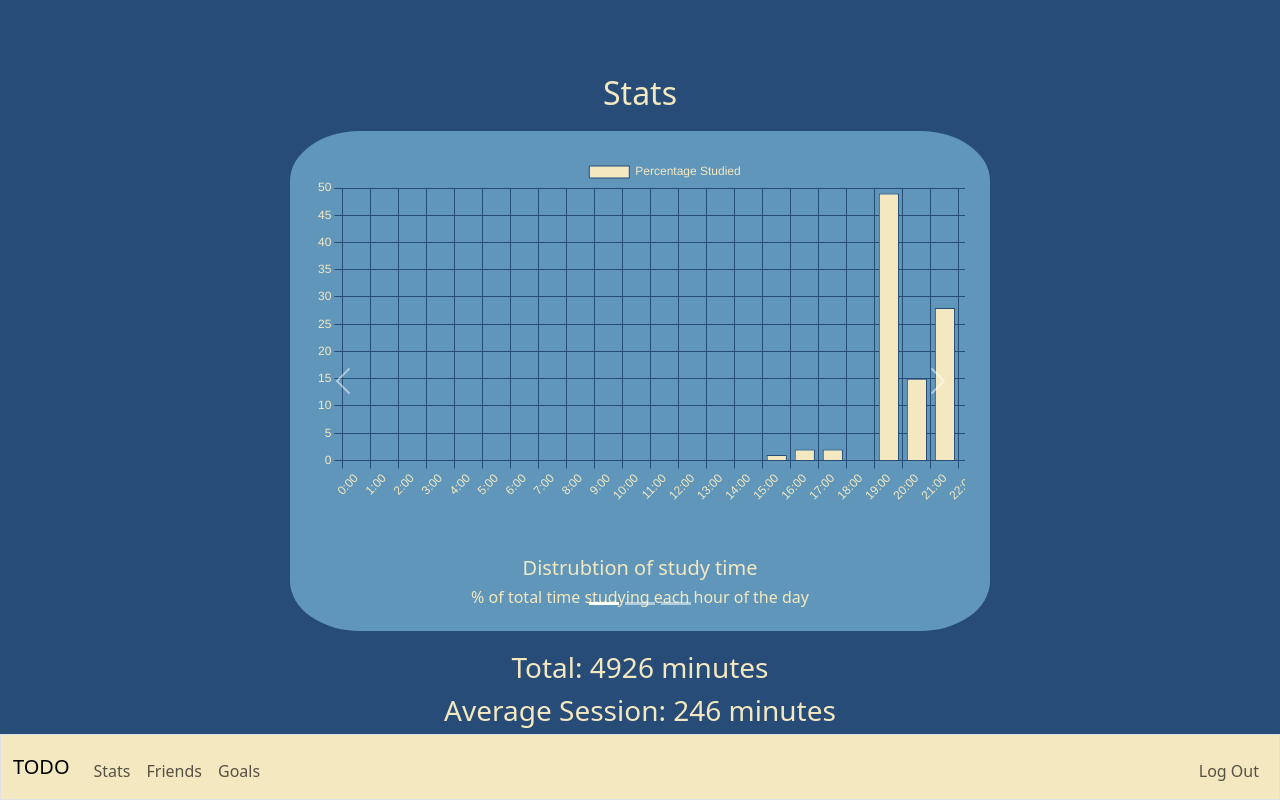
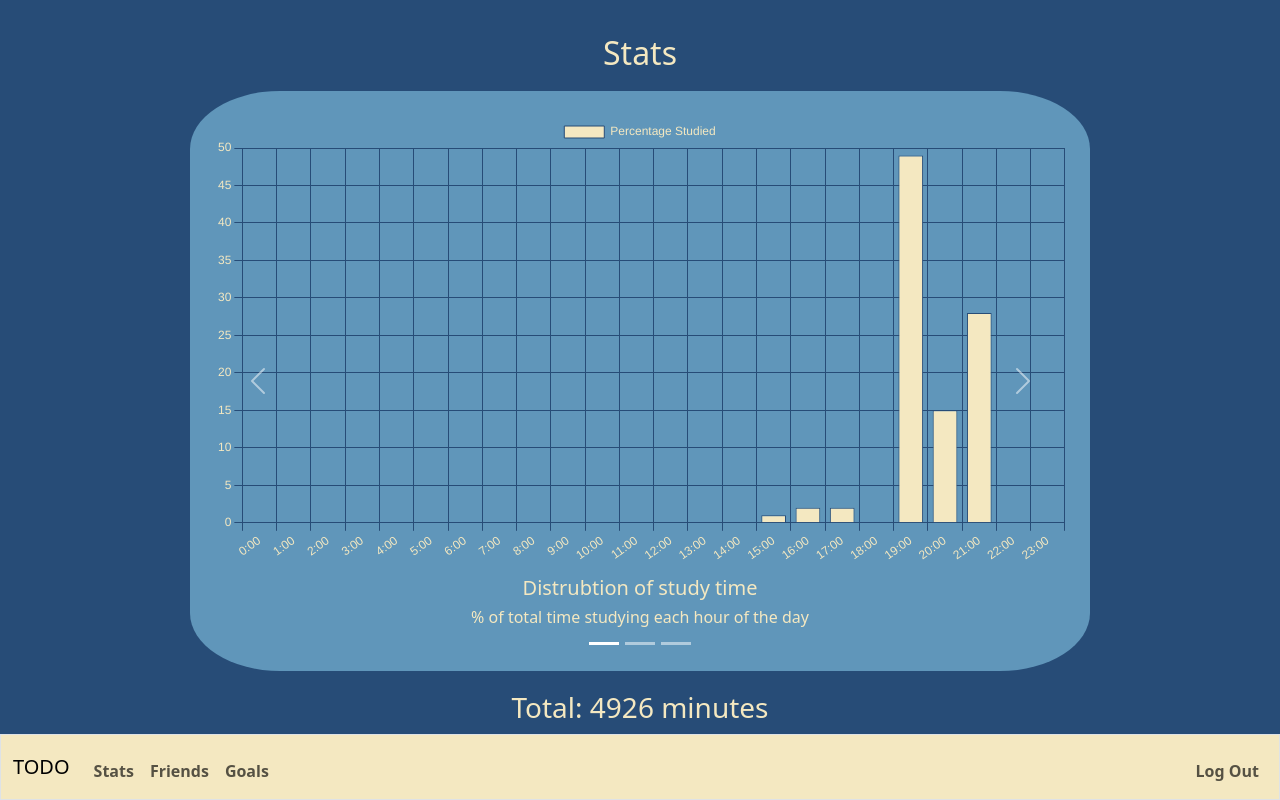
Before and after one commit to Gabriel-Whittaker/Study-Timer, a Flask app: page /stats in a window 1280 px wide. Run offline with Flask 3, Linux system fonts and the light colour scheme; a user stored in the database is signed in; data comes from the database, SQL or seed files in the repository; both versions use the stored data as it was after the commit.

Commit message:
frontend stats and buttons

```diff
--- a/timer/static/friends.js
+++ b/timer/static/friends.js
@@ -17,7 +17,8 @@ async function getfriendsinvites()
         form.appendChild(input);
         const button = document.createElement('button');
         button.type ='submit';
-        button.innerText = 'Submit';
+        button.className = 'butoff'
+        button.innerText = 'Accept';
         form.appendChild(button);
         li.appendChild(form);
 
--- a/timer/static/goals.js
+++ b/timer/static/goals.js
@@ -62,6 +62,7 @@ document.addEventListener('DOMContentLoaded', function () {
                             users.innerText += ",";
                         }
                     users.innerText += ` ${user[0]}`;
+                    x += 1;
                 });
             }
     }
@@ -136,6 +137,7 @@ document.addEventListener('DOMContentLoaded', function () {
             form.appendChild(input);
             const button = document.createElement('button');
             button.type = 'submit';
+            button.className = 'butoff'
             button.innerText = 'Accept Invite';
             form.appendChild(button);
             cardbody.appendChild(form);
--- a/timer/static/stats.js
+++ b/timer/static/stats.js
@@ -21,7 +21,14 @@ document.addEventListener('DOMContentLoaded', function () {
                     y: {
                         beginAtZero: true
                     }
+
+                },
+                layout: {
+                    padding:{
+                        right: 50,
+                    }
                 }
+
             }
         });
     }
--- a/timer/static/styles.css
+++ b/timer/static/styles.css
@@ -80,10 +80,7 @@ form
      --bs-body-bg: #f4e8c1;
 }
 
-li
-{
-    color: #331e38;
-}
+
 
 input{
     background-color: #f4e8c1;
@@ -134,3 +131,20 @@ select
     background-color: #f4e8c1;
 
 }
+
+.butoff
+{
+    background-color: #f4e8c1;
+}
+
+.greytext
+{
+    color: rgb(77, 86, 94);
+}
+
+
+li {
+    font-size: 1rem;
+    font-weight: 600;
+    color: rgb(77, 86, 94);
+}
--- a/timer/templates/login.html
+++ b/timer/templates/login.html
@@ -16,7 +16,7 @@
         <div class="mb-3">
             <input class="form-control mx-auto w-auto" name="password" placeholder="Password" type="password">
         </div>
-        <button class="btn btn-primary" type="submit">Log In</button>
+        <button class="btn btn-primary" type="submit" style="background-color: #6096BA; color: #f4e8c1">Log In</button>
     </form>
 
 </div>
--- a/timer/templates/register.html
+++ b/timer/templates/register.html
@@ -19,7 +19,7 @@
         <div class="mb-3">
             <input class="form-control mx-auto w-auto" type="password" name="confirmpassword" placeholder="Confirm Password" required>
         </div>
-        <button class="btn btn-primary" type="submit">Log In</button>
+        <button class="btn btn-primary" type="submit" style="background-color: #6096BA; color: #f4e8c1">Log In</button>
     </form>
 
 </div>
--- a/timer/templates/stats.html
+++ b/timer/templates/stats.html
@@ -7,7 +7,7 @@
   <h2 style="text-align: center;">Stats</h2>
 
 <!-- <div class = "d-flex justify-content-center"> -->
-<div id="carouselExampleCaptions" class="carousel slide" data-bs-ride="carousel" style="background-color: #6096BA; border-radius: 10%; padding: 25px; width: 700px; height: 500px;">
+<div id="carouselExampleCaptions" class="carousel slide" data-bs-ride="carousel" style="background-color: #6096BA; border-radius: 10%; padding: 25px; width: 900px; height: 580px;">
   <div class="carousel-indicators">
     <button type="button" data-bs-target="#carouselExampleCaptions" data-bs-slide-to="0" class="active" aria-current="true" aria-label="Slide 1"></button>
     <button type="button" data-bs-target="#carouselExampleCaptions" data-bs-slide-to="1" aria-label="Slide 2"></button>
@@ -15,7 +15,7 @@
   </div>
   <div class="carousel-inner">
     <div class="carousel-item active">
-    <div style="width: 700px; height: 500px;" class="d-none d-md-block">
+    <div style="width: 900px; height: 560px;" class="d-none d-md-block">
         <canvas id="hourlychart"></canvas>
     </div>
       <div class="carousel-caption d-none d-md-block">
@@ -24,7 +24,7 @@
       </div>
     </div>
     <div class="carousel-item">
-    <div style="width: 700px; height: 500px;">
+    <div style="width: 900px; height: 560px;">
         <canvas id="monthchart" ></canvas>
     </div>
       <div class="carousel-caption d-none d-md-block">
@@ -33,7 +33,7 @@
       </div>
     </div>
     <div class="carousel-item">
-    <div style="width: 700px; height: 500px;">
+    <div style="width: 900px; height: 560px;">
         <canvas id="yearchart"></canvas>
     </div>
       <div class="carousel-caption d-none d-md-block">
```
Also changed, not shown: timer/database.db, 4 other files.
